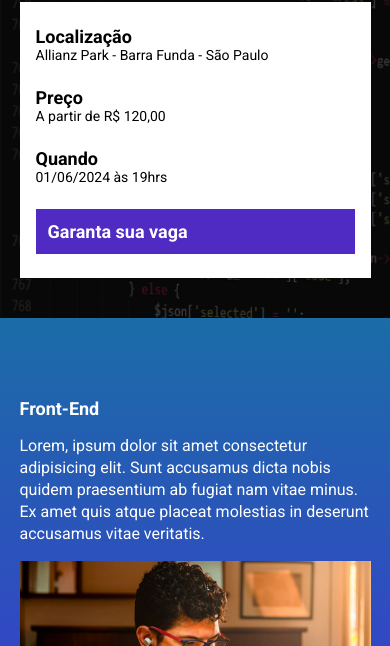
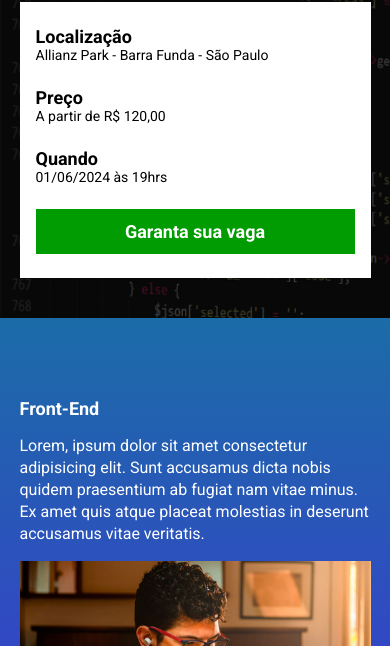
Before and after one commit to raquelbiondi/tech_talks, a website built with Parcel: page src/index.html in a window 390 px wide. In both pictures the pointer is over the link "Garanta sua vaga". Shown: the part 198-844 px from the top of the page. Built offline with nearby package versions, Linux system fonts and the light colour scheme.

Commit message:
reconfigurando dependências

```diff
--- a/package.json
+++ b/package.json
@@ -84,8 +84,6 @@
     "js-yaml": "^4.1.0",
     "json-parse-even-better-errors": "^2.3.1",
     "json5": "^2.2.3",
-    "lightningcss": "^1.24.1",
-    "lightningcss-win32-x64-msvc": "^1.24.1",
     "lines-and-columns": "^1.2.4",
     "lmdb": "^2.8.5",
     "lru-cache": "^6.0.0",
@@ -152,7 +150,5 @@
     "weak-lru-cache": "^1.2.2",
     "wrappy": "^1.0.2",
     "yallist": "^4.0.0"
-  },
-  "main": "index.js",
-  "description": ""
+  }
 }
--- a/src/styles/_variables.scss
+++ b/src/styles/_variables.scss
@@ -7,3 +7,4 @@ $tom3: #89223B;
 $tom4: #9C791D;
 
 $buttonColor: #4F2Ac3;
+$buttonColorHover: rgb(1, 156, 1);
--- a/src/styles/components/_buttons.scss
+++ b/src/styles/components/_buttons.scss
@@ -11,11 +11,16 @@
     &--primary {
         color: #fff;
         background-color: variables.$buttonColor;
+
+        &:hover {
+            background: variables.$buttonColorHover;
+        }
     }
 
     @media (max-width: 640px) {
         display: block;
         width: 100%;
+        justify-content: center;
 
     }
 
```
Also changed, not shown: 1 other file.
